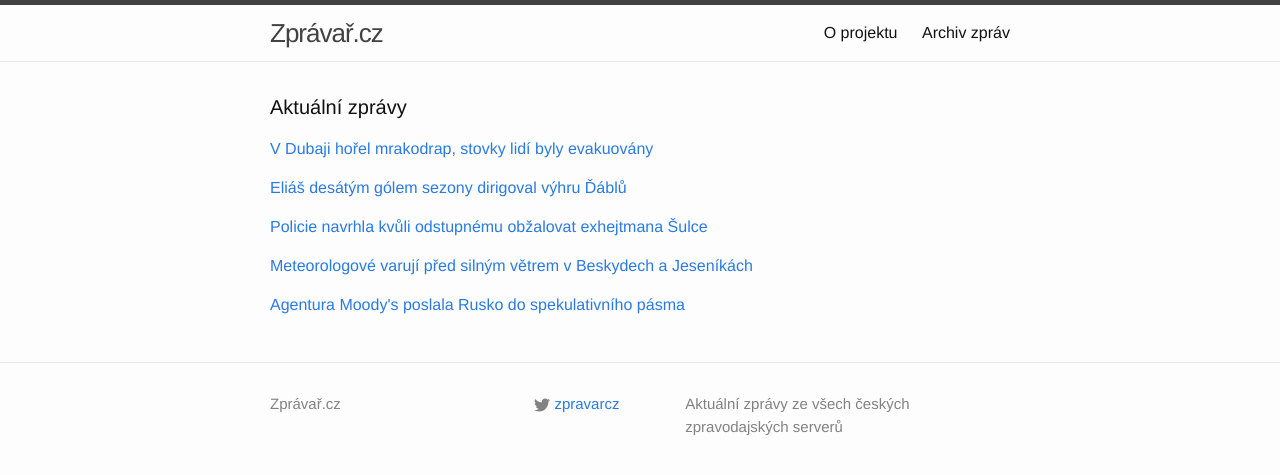
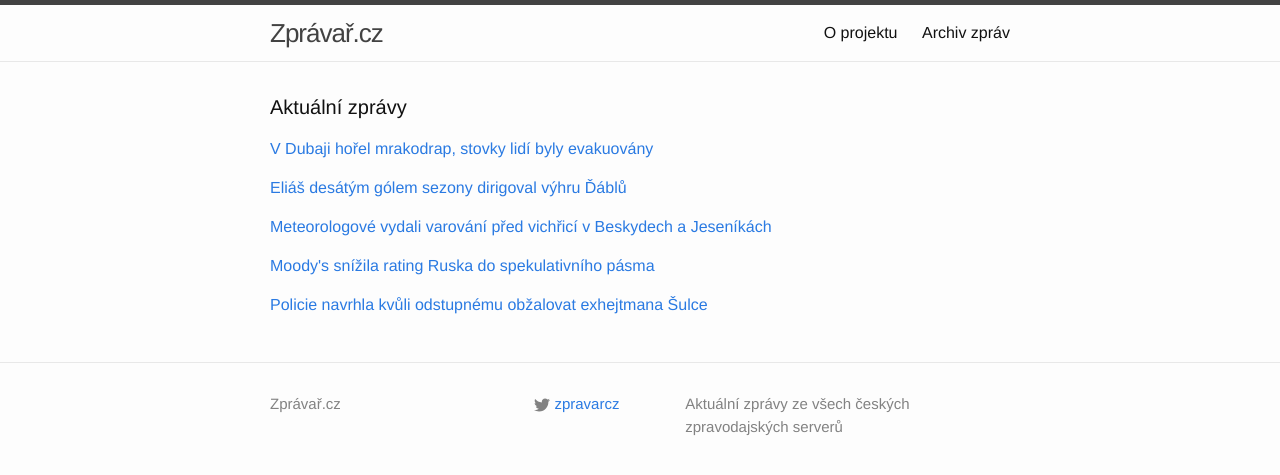
Before and after one commit to adliska/zpravar, a Jekyll site: the page built from index.html, in a window 1280 px wide. Shown: the top 475 px of the page. Built offline with Jekyll 4.4.1, drawn with Linux system fonts in a browser that asks for light colours.

Commit message:
zpravar news update

```diff
--- a/index.html
+++ b/index.html
@@ -30,25 +30,28 @@ layout: default
 <li><a href=http://hokej.idnes.cz/tlusty-asistoval-u-vyhry-caroliny-dup-/nhl.aspx?c=A150221_070708_nhl_Mkr>Tlustý asistoval u výhry Caroliny, Neuvirth pochytal 40 střel Rangers - hokej.idnes.cz</a></li>
 <li><a href=http://www.sportovninoviny.cz/zpravy/elias-svym-desatym-golem-prispel-k-vyhre-new-jersey/1184019>Eliáš svým desátým gólem přispěl k výhře New Jersey - www.sportovninoviny.cz</a></li>
 </ul>
-</div><p><a href="javascript:;" onclick="toggle_visibility('zpravy2')">Policie navrhla kvůli odstupnému obžalovat exhejtmana Šulce</a></p>
+</div><p><a href="javascript:;" onclick="toggle_visibility('zpravy2')">Meteorologové vydali varování před vichřicí v Beskydech a Jeseníkách </a></p>
 <div id="zpravy2" style="display:none">
+<ul>
+<li><a href=http://www.lidovky.cz/meteorologove-vydali-varovani-pred-vichrici-v-beskydech-a-jesenikach-12o-/zpravy-domov.aspx?c=A150221_090608_ln_domov_mct>Meteorologové vydali varování před vichřicí v Beskydech a Jeseníkách  - www.lidovky.cz</a></li>
+<li><a href=http://www.denik.cz/z_domova/silny-vitr-zasahl-severovychod-ceska-na-horach-dosahuje-rychlosti-az-110-km-h-20.html>Silný vítr zasáhl severovýchod Česka, na horách dosahuje rychlosti až 110 km/h - www.denik.cz</a></li>
+<li><a href=http://zpravy.idnes.cz/varovani-pred-silnym-vetrem-v-beskydech-a-jesenikach-pcg-/domaci.aspx?c=A150221_081735_domaci_cen>Meteorologové varují před silným větrem v Beskydech a Jeseníkách - zpravy.idnes.cz</a></li>
+<li><a href=http://www.ceskenoviny.cz/zpravy/zpravy/silny-vitr-dnes-zasahl-severovychod-ceska/1184033>Silný vítr dnes zasáhl severovýchod Česka - www.ceskenoviny.cz</a></li>
+<li><a href=http://zpravy.aktualne.cz/pocasi/cesko-zasahl-silny-vitr-meteorologove-doporucuji-nevychazet/r~265f2f28b99c11e498be002590604f2e/>Česko zasáhl silný vítr. Meteorologové doporučují nevycházet - zpravy.aktualne.cz</a></li>
+</ul>
+</div><p><a href="javascript:;" onclick="toggle_visibility('zpravy3')">Moody's snížila rating Ruska do spekulativního pásma</a></p>
+<div id="zpravy3" style="display:none">
+<ul>
+<li><a href=http://zpravy.e15.cz/zahranicni/ekonomika/moody-s-snizila-rating-ruska-do-spekulativniho-pasma-1165200>Moody's snížila rating Ruska do spekulativního pásma - zpravy.e15.cz</a></li>
+<li><a href=http://byznys.ihned.cz/c1-63569960-agentura-moody-s-poslala-rusko-do-spekulativniho-pasma>Agentura Moody's poslala Rusko do spekulativního pásma - byznys.ihned.cz</a></li>
+<li><a href=http://byznys.ihned.cz/c1-63569960-rusko-se-propadlo-do-spekulativniho-pasma-moody-s-mu-snizila-rating-na-ba1>Rusko se propadlo do spekulativního pásma. Moody's mu snížila rating na Ba1 - byznys.ihned.cz</a></li>
+<li><a href=http://www.financninoviny.cz/zpravodajstvi/zpravy/moody-s-snizila-rating-ruska-do-spekulativniho-pasma/1184001>Moody's snížila rating Ruska do spekulativního pásma - www.financninoviny.cz</a></li>
+</ul>
+</div><p><a href="javascript:;" onclick="toggle_visibility('zpravy4')">Policie navrhla kvůli odstupnému obžalovat exhejtmana Šulce</a></p>
+<div id="zpravy4" style="display:none">
 <ul>
 <li><a href=http://www.denik.cz/z_domova/policie-navrhla-kvuli-odstupnemu-obzalovat-exhejtmana-sulce-20150221.html>Policie navrhla kvůli odstupnému obžalovat exhejtmana Šulce - www.denik.cz</a></li>
 <li><a href=http://zpravy.aktualne.cz/regiony/ustecky/policie-chce-pripad-exhejtmana-sulce-poslat-k-soudu/r~2f8b1146b99411e4a10c0025900fea04/>Policie chce případ exhejtmana Šulce poslat k soudu - zpravy.aktualne.cz</a></li>
 <li><a href=http://usti.idnes.cz/policie-poda-obzalobu-na-exhejmana-sulce-fd6-/usti-zpravy.aspx?c=A150221_2141562_usti-zpravy_cen>Policie navrhla obžalovat bývalého hejtmana Šulce - usti.idnes.cz</a></li>
 </ul>
-</div><p><a href="javascript:;" onclick="toggle_visibility('zpravy3')">Meteorologové varují před silným větrem v Beskydech a Jeseníkách</a></p>
-<div id="zpravy3" style="display:none">
-<ul>
-<li><a href=http://zpravy.idnes.cz/varovani-pred-silnym-vetrem-v-beskydech-a-jesenikach-pcg-/domaci.aspx?c=A150221_081735_domaci_cen>Meteorologové varují před silným větrem v Beskydech a Jeseníkách - zpravy.idnes.cz</a></li>
-<li><a href=http://www.ceskenoviny.cz/zpravy/zpravy/silny-vitr-dnes-zasahl-severovychod-ceska/1184033>Silný vítr dnes zasáhl severovýchod Česka - www.ceskenoviny.cz</a></li>
-<li><a href=http://zpravy.aktualne.cz/pocasi/cesko-zasahl-silny-vitr-meteorologove-doporucuji-nevychazet/r~265f2f28b99c11e498be002590604f2e/>Česko zasáhl silný vítr. Meteorologové doporučují nevycházet - zpravy.aktualne.cz</a></li>
-</ul>
-</div><p><a href="javascript:;" onclick="toggle_visibility('zpravy4')">Agentura Moody's poslala Rusko do spekulativního pásma</a></p>
-<div id="zpravy4" style="display:none">
-<ul>
-<li><a href=http://byznys.ihned.cz/c1-63569960-agentura-moody-s-poslala-rusko-do-spekulativniho-pasma>Agentura Moody's poslala Rusko do spekulativního pásma - byznys.ihned.cz</a></li>
-<li><a href=http://byznys.ihned.cz/c1-63569960-rusko-se-propadlo-do-spekulativniho-pasma-moody-s-mu-snizila-rating-na-ba1>Rusko se propadlo do spekulativního pásma. Moody's mu snížila rating na Ba1 - byznys.ihned.cz</a></li>
-<li><a href=http://www.financninoviny.cz/zpravodajstvi/zpravy/moody-s-snizila-rating-ruska-do-spekulativniho-pasma/1184001>Moody's snížila rating Ruska do spekulativního pásma - www.financninoviny.cz</a></li>
-</ul>
 </div></div>
```
